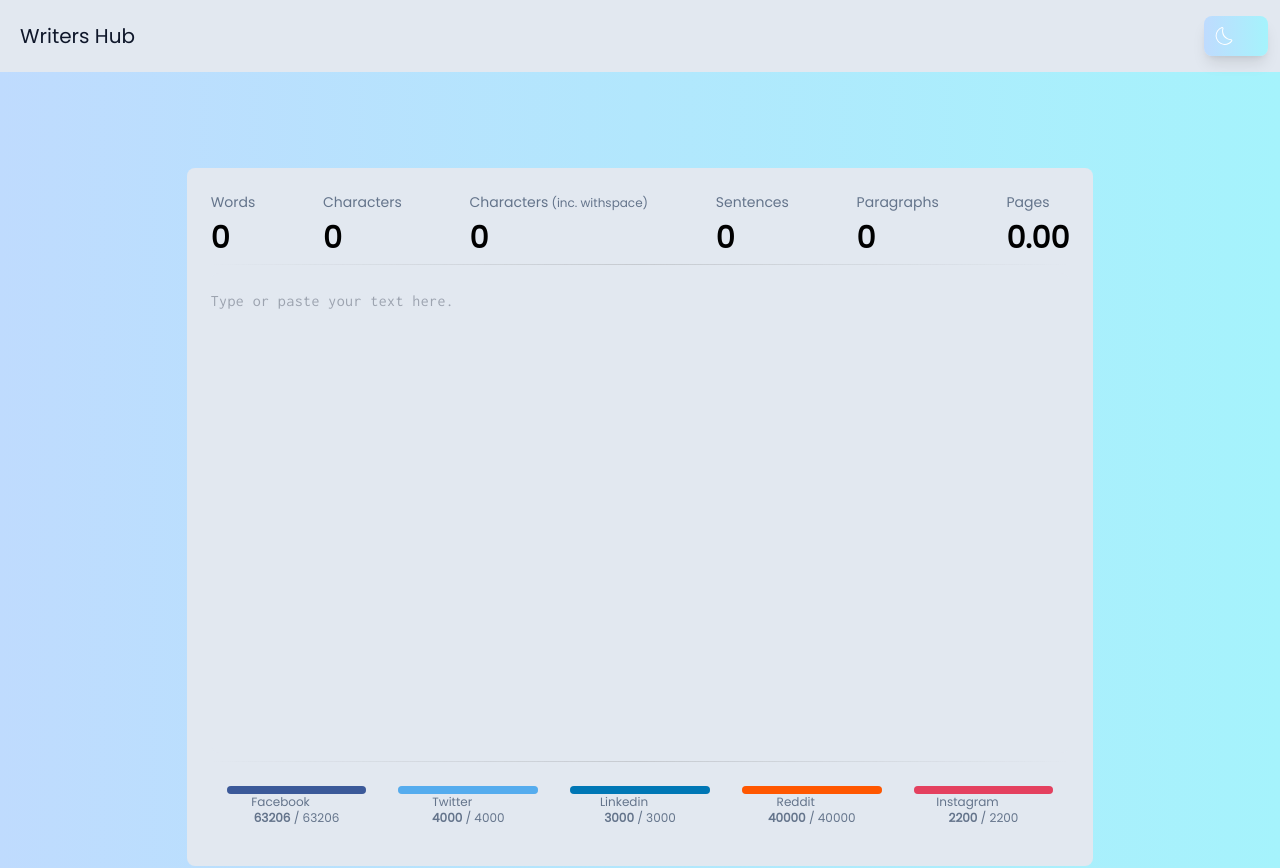
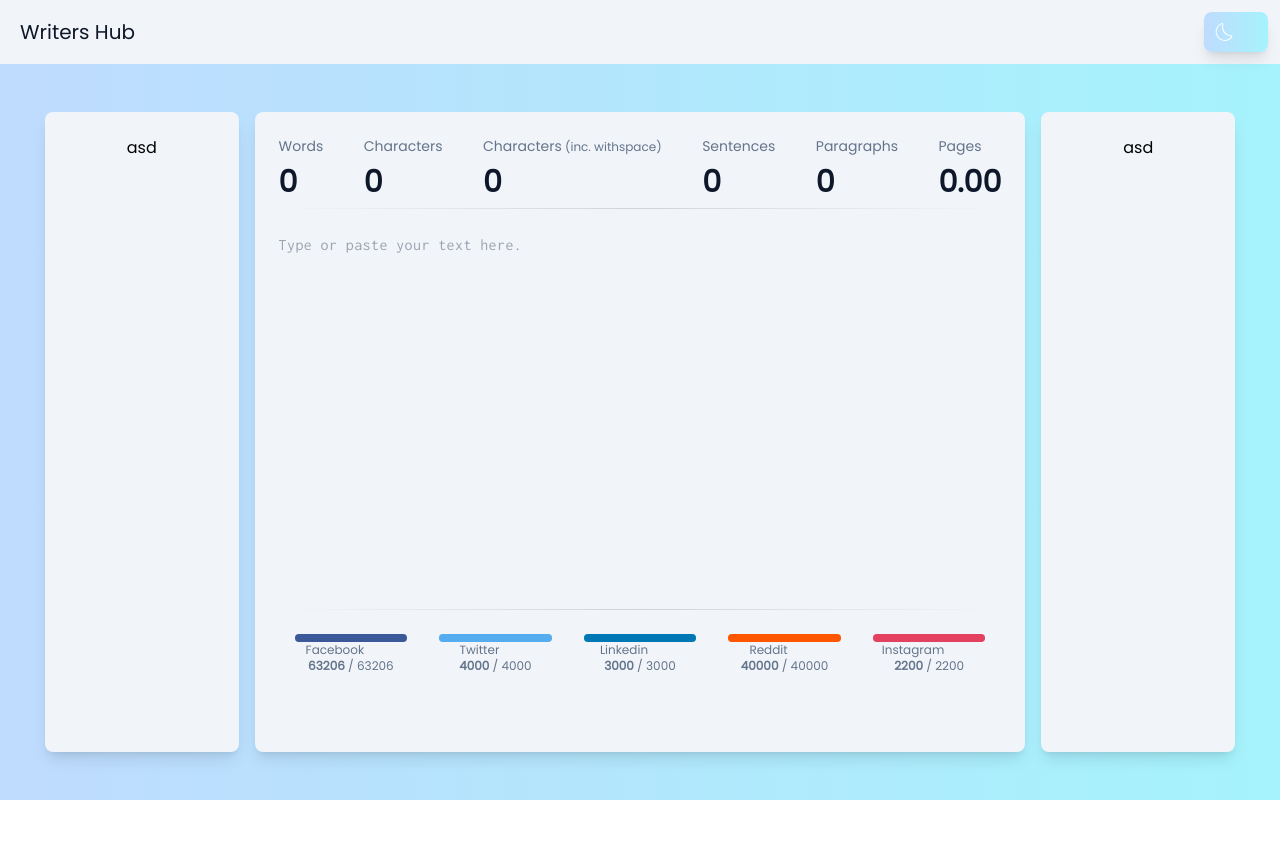
Before and after one commit to OriAfiasDev/writers-hub, a Next.js app: page /wordcount in a window 1280 px wide. Shown: the top 868 px of the page. After the commit the page ends 800 px from the top, so only its background shows below. Built offline with nearby package versions, Linux system fonts and the light colour scheme.

Commit message:
style tweaks

```diff
--- a/src/app/globals.css
+++ b/src/app/globals.css
@@ -7,11 +7,15 @@
 }
 
 .bg-primary {
-  @apply bg-slate-200 dark:bg-slate-900;
+  @apply bg-slate-100 dark:bg-slate-900;
 }
 
 .text-primary {
-  @apply text-slate-900 dark:text-slate-200;
+  @apply text-slate-900 dark:text-slate-100;
+}
+
+.text-secondary {
+  @apply text-slate-500 dark:text-slate-400;
 }
 
 .divider {
@@ -21,3 +25,11 @@
 .row {
   @apply flex flex-row flex-wrap items-center justify-center w-full;
 }
+
+.card {
+  @apply flex flex-col items-center rounded-lg bg-primary shadow-lg p-6;
+}
+
+.h-full-screen {
+  height: calc(100dvh - 64px);
+}
--- a/src/app/wordcount/components/stat.tsx
+++ b/src/app/wordcount/components/stat.tsx
@@ -7,11 +7,11 @@ interface Props {
 export default function Stat({ title, subtitle, value }: Props) {
   return (
     <div className='flex flex-col'>
-      <p className='text-sm text-slate-500 capitalize pb-2'>
+      <p className='text-sm text-secondary capitalize pb-2'>
         {title}
         {subtitle && <span className='text-xs lowercase'>&nbsp;({subtitle})</span>}
       </p>
-      <h2 className='text-3xl font-bold'>{value}</h2>
+      <h2 className='text-3xl text-primary font-bold'>{value}</h2>
     </div>
   );
 }
--- a/src/app/wordcount/page.tsx
+++ b/src/app/wordcount/page.tsx
@@ -8,8 +8,11 @@ import TextArea from '@/components/ui/TextArea';
 export default function WordCounter() {
   const [text, setText] = useState('');
   return (
-    <main className='flex flex-col items-center justify-center p-24'>
-      <div className='flex flex-col items-center rounded-lg bg-primary w-10/12 h-full p-6'>
+    <main className='flex items-center justify-center h-full-screen'>
+      <div className='flex h-120'>
+        <div className='card w-2/12 h-full'>asd</div>
+
+        <div className='card w-8/12 h-full mx-4'>
           <StatsToolbar text={text} />
 
           <hr className='divider' />
@@ -18,13 +21,15 @@ export default function WordCounter() {
             placeholder='Type or paste your text here.'
             value={text}
             setValue={setText}
-          className='w-full h-[480px]'
+            className='w-full h-96'
           />
 
           <hr className='divider' />
 
           <SocialToolbar text={text} />
         </div>
+        <div className='card w-2/12 h-full'>asd</div>
+      </div>
     </main>
   );
 }
--- a/src/components/ui/Navbar.tsx
+++ b/src/components/ui/Navbar.tsx
@@ -5,7 +5,7 @@ import ThemeSwitcher from './ThemeSwitcher';
 
 export default function Navbar() {
   return (
-    <nav className='sticky top-0 flex w-full flex-wrap items-center justify-between bg-primary py-2 lg:py-4'>
+    <nav className='sticky top-0 flex w-full flex-wrap items-center justify-between bg-primary py-2 lg:py-3'>
       <div className='flex w-full flex-wrap items-center justify-between px-3'>
         <div className='ml-2'>
           <Link className='text-xl text-primary' href='/'>
--- a/tailwind.config.ts
+++ b/tailwind.config.ts
@@ -9,6 +9,9 @@ const config: Config = {
   ],
   theme: {
     extend: {
+      height: {
+        120: '40rem',
+      },
       colors: {
         facebook: '#3b5999',
         twitter: '#55acee',
```
Lines whose indentation alone changed are shown as unchanged.
